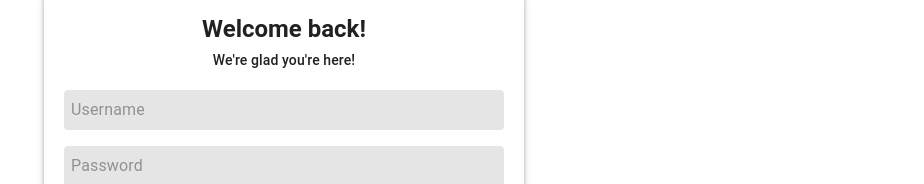
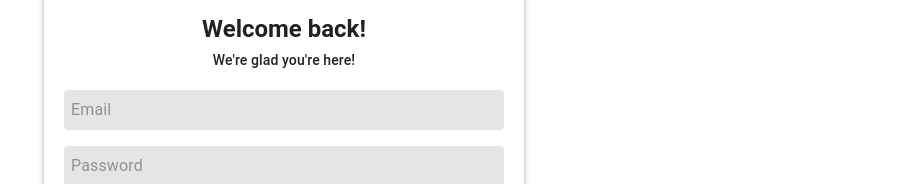
Before and after one commit to kdKrzysztof/DiscordCopy, a React (Vite) app in the folder frontend/: page /login in a window 1280 px wide. Shown: the part 248-432 px from the top of the page, without its empty margins (356-1280 px from the left). Built offline with nearby package versions, Linux system fonts and the light colour scheme.

Commit message:
move: login logic to custom hook

```diff
--- a/frontend/src/pages/login/Login.tsx
+++ b/frontend/src/pages/login/Login.tsx
@@ -1,19 +1,13 @@
 import { Button, Link, Typography } from '@mui/material';
-import { useForm } from 'react-hook-form';
-import { useTranslation } from 'react-i18next';
 
 import { LoginInput } from 'components';
 
 import { LoginBody, LoginContainer, LoginTitleContainer } from './Login.styles';
-import { LoginSubmit } from './Login.types';
+import useLoginUtils from './Login.utils';
 
 const Login = () => {
-  const { t } = useTranslation();
-
-  const { register, handleSubmit } = useForm<LoginSubmit>();
-  const onSubmit = (data: LoginSubmit) => {
-    console.log(data);
-  };
+  const { t, handleSubmit, onSubmit, register, errors } = useLoginUtils();
+  console.log(errors?.email?.message);
   return (
     <LoginContainer elevation={4}>
       <form onSubmit={handleSubmit(onSubmit)} autoComplete="off">
@@ -24,8 +18,8 @@ const Login = () => {
             </Typography>
             <Typography variant="subtitle2">{t('LoginSubtitle')}</Typography>
           </LoginTitleContainer>
-          <LoginInput placeholder="Username" register={register} name="username" required={true} />
-          <LoginInput placeholder="Password" register={register} name="password" required={false} />
+          <LoginInput placeholder="Email" register={register} name="email" required={true} />
+          <LoginInput placeholder="Password" register={register} name="password" required={true} />
           <Button variant="contained" fullWidth type="submit">
             {t('LoginButton')}
           </Button>
--- /dev/null
+++ b/frontend/src/pages/login/Login.utils.tsx
@@ -0,0 +1,31 @@
+import { zodResolver } from '@hookform/resolvers/zod';
+import { useForm } from 'react-hook-form';
+import { useTranslation } from 'react-i18next';
+
+import { loginValidator } from 'src/utils/validators';
+
+import { LoginForm } from './Login.types';
+
+const useLoginUtils = () => {
+  const { t } = useTranslation();
+
+  const {
+    register,
+    handleSubmit,
+    formState: { errors }
+  } = useForm<LoginForm>({
+    resolver: zodResolver(loginValidator),
+    defaultValues: {
+      email: '',
+      password: ''
+    }
+  });
+
+  const onSubmit = (data: LoginForm) => {
+    console.log(data);
+  };
+
+  return { register, handleSubmit, onSubmit, t, errors };
+};
+
+export default useLoginUtils;
```
